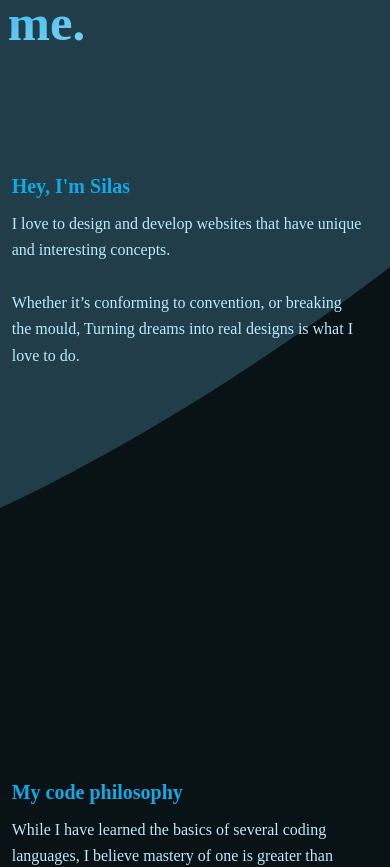
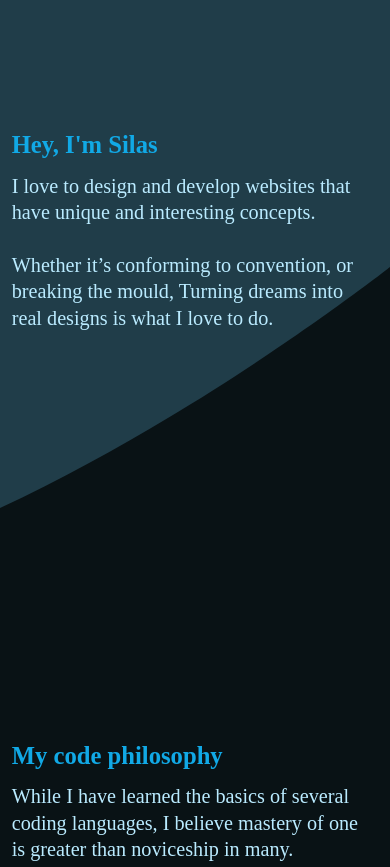
Before and after one commit to SilasCundiff/day-night-portfolio, a Next.js app: page / in a window 390 px wide. Shown: the part 1361-2228 px from the top of the page. Built offline with nearby package versions, Linux system fonts and the light colour scheme.

Commit message:
add about responsiveness

```diff
--- a/components/reusables/Container.js
+++ b/components/reusables/Container.js
@@ -2,10 +2,19 @@ import styled from 'styled-components';
 
 const StyledContainer = styled.div`
   width: 100%;
-  max-width: 1160px;
-  margin: 0 19.8%; //large
+  max-width: 460px;
+  /* margin: 0 19.8%; //large */
   padding: 2%;
-  margin: 0;
+  margin: 0 auto;
+  @media only screen and (min-width: 600px) {
+    max-width: 600px;
+  }
+  @media only screen and (min-width: 1280px) {
+    max-width: 1100px;
+  }
+  @media only screen and (min-width: 1600px) {
+    max-width: 1380px;
+  }
 `;
 
 function Container({ children, ...rest }) {
--- a/components/sections/about/index.js
+++ b/components/sections/about/index.js
@@ -7,23 +7,26 @@ const StyledAbout = styled.div`
   position: relative;
   display: flex;
   flex-direction: column;
-
-  /* height: fit-content; */
   overflow-x: hidden;
 
+  h2 {
+    max-width: 400px;
+  }
+
   h3 {
-    font-size: 1.25rem;
+    font-size: calc(24px + (36 - 24) * ((100vw - 300px) / (1920 - 300)));
     margin-bottom: 1rem;
   }
+
   .about__header {
-    margin-top: 55vh;
-    /* margin-inline: auto; */
+    margin-top: 50vh;
     margin-bottom: 15vh;
     width: 75%;
   }
   .about__excerpt {
     max-width: 90vw;
     padding: 1%;
+    font-size: calc(20px + (20 - 16) * ((100vw - 300px) / (1920 - 300)));
   }
   .about__excerpt__content {
     line-height: 1.65rem;
@@ -49,6 +52,80 @@ const StyledAbout = styled.div`
   }
   .nightModeStyle .about__excerpt--introduction {
     color: ${({ theme: { text } }) => text};
+  }
+  @media only screen and (min-width: 600px) {
+    .about__header {
+      margin-top: 35vh;
+    }
+  }
+  @media only screen and (min-width: 1280px) {
+    .about__header {
+      margin-inline: auto;
+    }
+    h2 {
+      max-width: 780px;
+    }
+
+    .about__container {
+      display: flex;
+      .about__excerpt {
+        flex: 1 1 100%;
+        margin-top: 0;
+        padding: 3%;
+      }
+      .about__excerpt--introduction,
+      .about__excerpt--flavor {
+        margin-bottom: 15vh;
+      }
+    }
+  }
+  @media only screen and (min-width: 1280px) {
+    .about__header {
+      margin-top: 28vh;
+    }
+  }
+  @media only screen and (min-width: 1920px) {
+    h2 {
+      max-width: 600px;
+    }
+    .about__container {
+      justify-content: space-between;
+      .about__excerpt {
+        padding: 2% 5%;
+      }
+    }
+    .about__header {
+      margin: 38vh 0 5vh;
+      padding: 0 5%;
+      background: ${({ theme: { gradient } }) => gradient};
+      background-clip: text;
+      color: transparent;
+    }
+    .about__excerpt {
+      padding: 0 5%;
+      margin-top: 15vh;
+    }
+    .about__excerpt--introduction,
+    .about__excerpt--introduction .about__excerpt__header {
+      color: ${({ theme: { secondary } }) => secondary};
+      & p {
+        color: ${({ theme: { text } }) => text};
+      }
+    }
+    .about__excerpt .about__excerpt__header--flavor {
+      color: ${({ theme: { primary } }) => primary};
+    }
+
+    .about__excerpt--flavor .about__excerpt__content {
+      color: ${({ theme: { primary } }) => primary};
+    }
+    .nightModeStyle .about__excerpt .about__excerpt__header--flavor {
+      color: ${({ theme: { secondary } }) => secondary};
+    }
+
+    .nightModeStyle .about__excerpt--flavor .about__excerpt__content {
+      color: ${({ theme: { text } }) => text};
+    }
   }
 `;
 
--- a/components/sections/projects/Divider.js
+++ b/components/sections/projects/Divider.js
@@ -8,6 +8,9 @@ const StyledDivider = styled.div`
   padding: 5%;
   margin-block: 20vh 50vh;
   background: ${({ theme: { gradient } }) => gradient};
+  @media only screen and (min-width: 1280px) {
+    height: 45vh;
+  }
 `;
 
 function Divider({ children }) {
--- a/components/sections/projects/index.js
+++ b/components/sections/projects/index.js
@@ -4,10 +4,8 @@ import { ProjectCuisineQuest } from './ProjectDisplay';
 import Divider from './Divider';
 
 const StyledProjects = styled.div`
-  .divider__subheader {
-    font-size: 1rem;
-    letter-spacing: 1rem;
-    margin-top: 1rem;
+  .divider__header {
+    font-size: calc(38px + (96 - 38) * ((100vw - 300px) / (1920 - 300)));
   }
 `;
 
@@ -15,8 +13,9 @@ function Projects() {
   return (
     <StyledProjects>
       <Divider>
-        <h2 className='divider__header'>Talk is cheap, Projects hold value.</h2>
-        <span className='divider__subheader'>Let me show you my worth.</span>
+        <h2 className='divider__header'>
+          Let me show you some of my projects to prove my skills.
+        </h2>
       </Divider>
       <ProjectCuisineQuest />
       <ProjectCuisineQuest />
--- a/styles/GlobalStyle.js
+++ b/styles/GlobalStyle.js
@@ -17,7 +17,6 @@ export const GlobalStyle = createGlobalStyle`
     line-height: .9;
   }
   h1, h2 {
-    font-size: 3rem;
     font-size: calc(48px + (96 - 48) * ((100vw - 300px) / (1920 - 300)));
     color: ${({ theme: { primary } }) => primary};
   }
```
Also changed, not shown: 1 other file (tests, documents, lock files or other folders).
